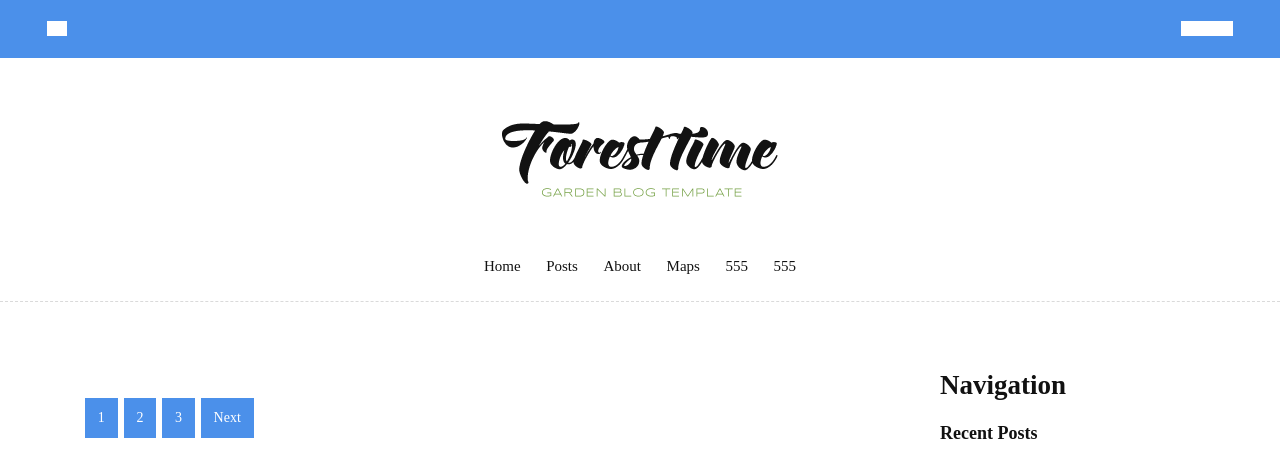
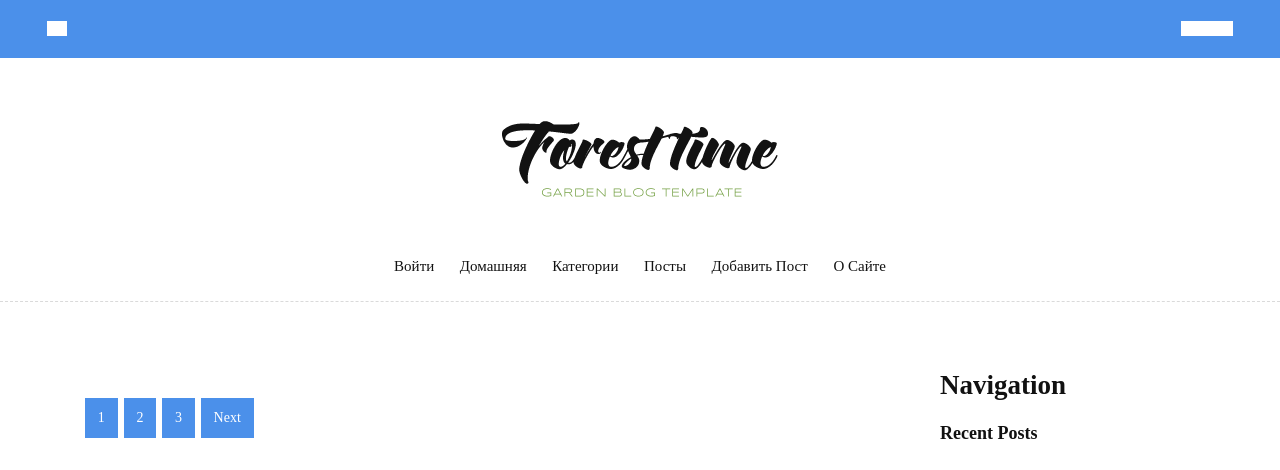
Before and after one commit to Maltsew/OverPath, a Django app: page /blog/ in a window 1280 px wide. Shown: the top 470 px of the page. Run offline with Django 4.2, Linux system fonts and the light colour scheme; data that the repository does not hold is empty; parts of the project's set-up code (start-up, migrations or seed data) failed here and were passed over; some libraries are stand-ins or nearby versions; some web fonts are replaced.

Commit message:
Вставка тэгов и  переменных в шаблоны

```diff
--- a/blog/templates/blog/homepage.html
+++ b/blog/templates/blog/homepage.html
@@ -14,8 +14,8 @@
                              <div class="shadoweffect">
                                 <div class="shadow-desc">
                                     <div class="blog-meta">
-                                        <span class="bg-aqua"><a href="blog-category-01.html" title="">CATEGORY</a></span>
-                                        <h4><a href="#" title="">{{post.title}}</a></h4>
+                                        <span class="bg-aqua"><a href="#" title="">CATEGORY</a></span>
+                                        <h4><a href="{{ post.get_absolute_url }}" title="">{{post.title}}</a></h4>
                                         <small><a href="#" title="">{{post.created_on}}</a></small>
                                         <small><a href="#" title="">{{post.author.username}}</a></small>
                                     </div><!-- end meta -->
@@ -55,8 +55,8 @@
                                     </div><!-- end col -->
                                 <div class="blog-meta big-meta col-md-8">
                                         <span class="bg-aqua"><a href="#" title="">CATEGORY</a></span>
-                                        <h4><a href="#" title="">{{post.title}}</a></h4>
-                                        <p>{{post.content|truncatewords:60}}</p>
+                                        <h4><a href="{% url 'show_post' post.pk %}" title="">{{post.title}}</a></h4>
+                                        <p>{{post.content|truncatewords:60}}</p> <!-- фильтр для вывода 60 символов -->
                                         <small><a href="#" title=""><i class="fa fa-eye"></i>WATCHED</a></small>
                                         <small><a href="#" title="">{{post.created_on}}</a></small>
                                         <small><a href="#" title="">{{post.author.username}}</a></small>
--- a/blog/templates/blog/post.html
+++ b/blog/templates/blog/post.html
@@ -9,7 +9,7 @@
                     </div><!-- end col -->
                     <div class="col-lg-4 col-md-4 col-sm-12 hidden-xs-down hidden-sm-down">
                         <ol class="breadcrumb">
-                            <li class="breadcrumb-item"><a href="#">Home</a></li>
+                            <li class="breadcrumb-item"><a href="{% url 'homepage' %}">Home</a></li>
                             <li class="breadcrumb-item active">Blog</li>
                         </ol>
                     </div><!-- end col -->
--- a/blog/templates/layout/base.html
+++ b/blog/templates/layout/base.html
@@ -67,10 +67,8 @@
                             <a href="#" data-toggle="tooltip" data-placement="bottom" title="Facebook"><i class="fa fa-facebook"></i></a>
                         </div><!-- end social -->
                     </div><!-- end col -->
-
                     <div class="col-lg-4 hidden-md-down">
                     </div><!-- end col -->
-
                     <div class="col-lg-4 col-md-6 col-sm-6 col-xs-12">
                         <div class="topsearch text-right">
                             <a data-toggle="collapse" href="#collapseExample" aria-expanded="false" aria-controls="collapseExample"><i class="fa fa-search"></i> Search</a>
@@ -99,22 +97,22 @@
                     <div class="collapse navbar-collapse justify-content-md-center" id="Forest Timemenu">
                         <ul class="navbar-nav">
                             <li class="nav-item">
-                                <a class="nav-link color-green-hover" href="#">Home</a>
+                                <a class="nav-link color-green-hover" href="{% url 'login' %}">Войти</a>
                             </li>
                             <li class="nav-item">
-                                <a class="nav-link color-green-hover" href="#">Posts</a>
+                                <a class="nav-link color-green-hover" href="{% url 'homepage' %}">Домашняя</a>
                             </li>
                             <li class="nav-item">
-                                <a class="nav-link color-green-hover" href="#l">About</a>
+                                <a class="nav-link color-green-hover" href="{% url 'categories' %}">Категории</a>
                             </li>
                             <li class="nav-item">
-                                <a class="nav-link color-green-hover" href="#">Maps</a>
+                                <a class="nav-link color-green-hover" href="{% url 'posts' %}">Посты</a>
                             </li>
                             <li class="nav-item">
-                                <a class="nav-link color-green-hover" href="#">555</a>
+                                <a class="nav-link color-green-hover" href="{% url 'add_post' %}">Добавить пост</a>
                             </li>
                             <li class="nav-item">
-                                <a class="nav-link color-green-hover" href="#">555</a>
+                                <a class="nav-link color-green-hover" href="{% url 'about' %}">О сайте</a>
                             </li>
                         </ul>
                     </div>
```
